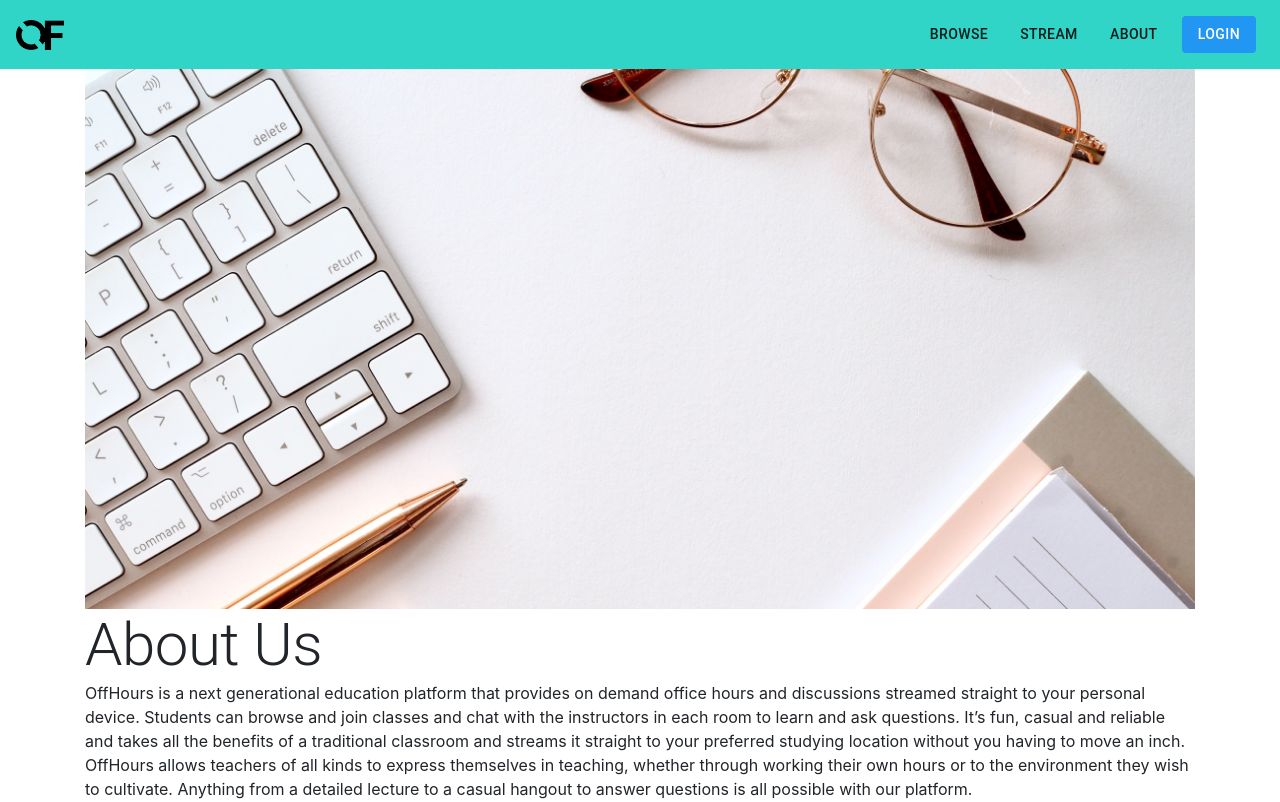
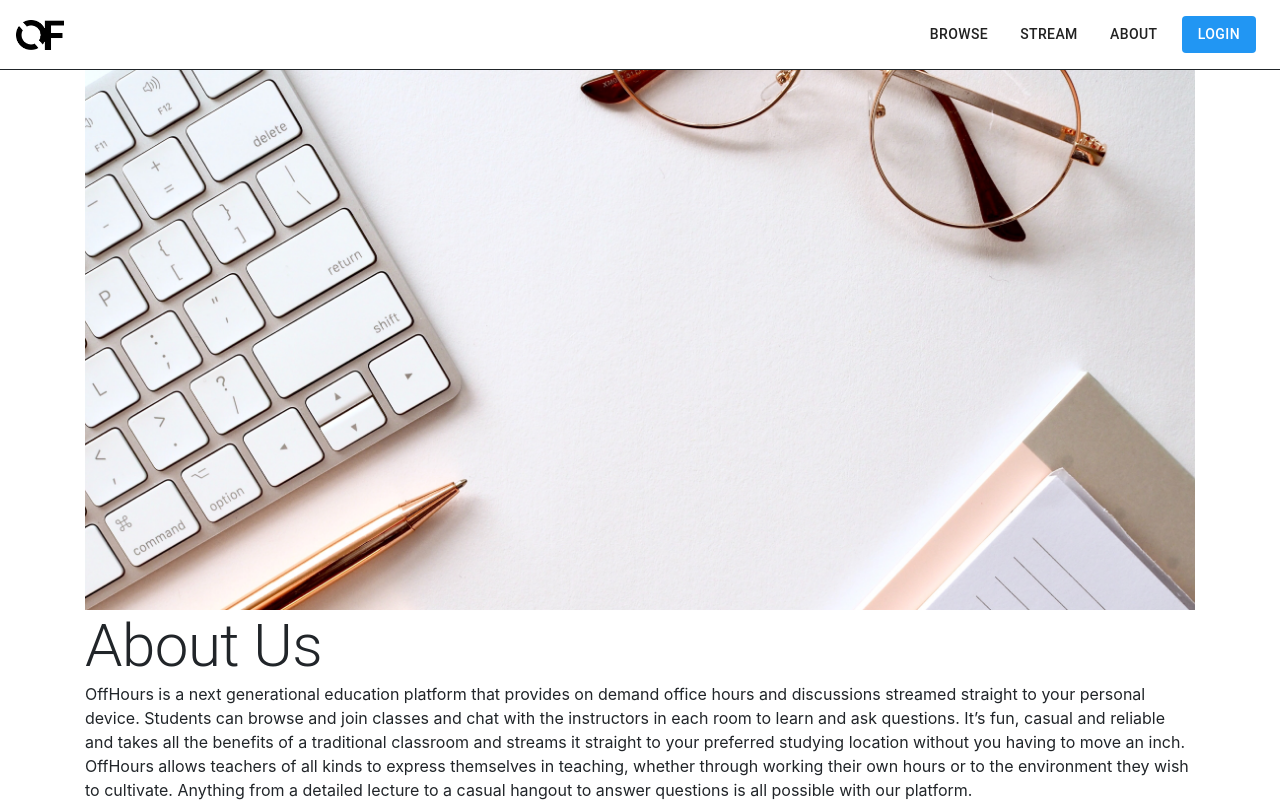
Before and after one commit to duttar18/offhours, a React (Create React App) app: page /about in a window 1280 px wide. Shown: the top 802 px of the page. Built offline with nearby package versions, Linux system fonts and the light colour scheme; no server answers.

Commit message:
color stuf

```diff
--- a/src/About.js
+++ b/src/About.js
@@ -14,10 +14,12 @@ const About = () => {
         <Grid continer direct="column">
             <img
                 src={require("./img/assets/aboutimg.jpg")}
-                style={({ width: "100%" })}
+                style={{ width: "100%" }}
                 alt="people"
             />
-            <Typography classname={classes.titleStyle} variant="h2">
+            <Typography
+                classname={classes.titleStyle}
+                variant="h2">
                 About Us
             </Typography>
             <Typography variant="p">
--- a/src/components/Navbar.js
+++ b/src/components/Navbar.js
@@ -1,11 +1,13 @@
-import React, {useState,useEffect} from 'react'
-import { Nav, Navbar } from 'react-bootstrap';
-import styled from 'styled-components';
-import { Button } from '@material-ui/core';
+import React, { useState, useEffect } from "react";
+import { Nav, Navbar } from "react-bootstrap";
+import styled from "styled-components";
+import { Button } from "@material-ui/core";
 
 const Styles = styled.div`
     .navbar {
-        background-color: #30D5C8;
+        background-color: white;
+        border-color: gray;
+        border-bottom: 0.5px solid;
     }
     .navbar-brand, .navbar-nav .nav-link {
         color white;
@@ -15,55 +17,87 @@ const Styles = styled.div`
     }
 `;
 
-
 export const NavigationBar = () => {
-    const [username,setUsername] = useState("");
-    const [loggedin,setLoggedin] = useState(false);
+    const [username, setUsername] = useState("");
+    const [loggedin, setLoggedin] = useState(false);
     // get; /subjects ; send nothing
 
     const requestOptions = {
-        'method': 'GET'
+        method: "GET",
     };
-    useEffect(()=>{
-        fetch('https://off-hours-backend.herokuapp.com/login', requestOptions)
-        .then(response => response.json())
-        .then(data => {
+    useEffect(() => {
+        fetch("https://off-hours-backend.herokuapp.com/login", requestOptions)
+            .then((response) => response.json())
+            .then((data) => {
                 setUsername(data.username);
                 setLoggedin(data.loggedin);
                 console.log(data.loggedin);
             });
     });
 
-
     const logout = () => {
-        fetch('https://off-hours-backend.herokuapp.com/logout')
-            .then(response => response.json())
-            .then(data => {
+        fetch("https://off-hours-backend.herokuapp.com/logout")
+            .then((response) => response.json())
+            .then((data) => {
                 window.location.reload();
             });
-    }
+    };
 
-    return(
+    return (
         <Styles>
             <Navbar>
-                <Navbar.Brand href="/"><img src={require("../img/assets/logo1.png")} style={{height: "30px"}} alt='offhours logo'/></Navbar.Brand>
-                <Navbar.Toggle aria-controls="basic-navbar-nav"/>
+                <Navbar.Brand href="/">
+                    <img
+                        src={require("../img/assets/logo1.png")}
+                        style={{ height: "30px" }}
+                        alt="offhours logo"
+                    />
+                </Navbar.Brand>
+                <Navbar.Toggle aria-controls="basic-navbar-nav" />
                 <Navbar.Collapse id="basic-nav">
-                    <Nav className="ml-auto" >
-                        <Nav.Item><Nav.Link href="/browse"><Button color="inherent">Browse</Button></Nav.Link></Nav.Item>
-                        <Nav.Item><Nav.Link href="/stream"><Button>Stream</Button></Nav.Link></Nav.Item>
-                        <Nav.Item><Nav.Link href="/about"><Button>About</Button></Nav.Link></Nav.Item>
+                    <Nav className="ml-auto">
                         <Nav.Item>
-                            {loggedin ?
-                            (<Nav.Link><Button variant='contained' disableElevation color='primary' onClick={logout}>Logout({username})</Button></Nav.Link>):
-                            (<Nav.Link href="/login"><Button variant='contained' color='primary' disableElevation>Login</Button></Nav.Link>)}
+                            <Nav.Link href="/browse">
+                                <Button color="inherent">Browse</Button>
+                            </Nav.Link>
+                        </Nav.Item>
+                        <Nav.Item>
+                            <Nav.Link href="/stream">
+                                <Button>Stream</Button>
+                            </Nav.Link>
+                        </Nav.Item>
+                        <Nav.Item>
+                            <Nav.Link href="/about">
+                                <Button>About</Button>
+                            </Nav.Link>
+                        </Nav.Item>
+                        <Nav.Item>
+                            {loggedin ? (
+                                <Nav.Link>
+                                    <Button
+                                        variant="contained"
+                                        disableElevation
+                                        color="primary"
+                                        onClick={logout}>
+                                        Logout({username})
+                                    </Button>
+                                </Nav.Link>
+                            ) : (
+                                <Nav.Link href="/login">
+                                    <Button
+                                        variant="contained"
+                                        color="primary"
+                                        disableElevation>
+                                        Login
+                                    </Button>
+                                </Nav.Link>
+                            )}
                         </Nav.Item>
                     </Nav>
                 </Navbar.Collapse>
             </Navbar>
         </Styles>
     );
-
-}
+};
 
 export default NavigationBar;
```
Lines whose indentation alone changed are shown as unchanged.
